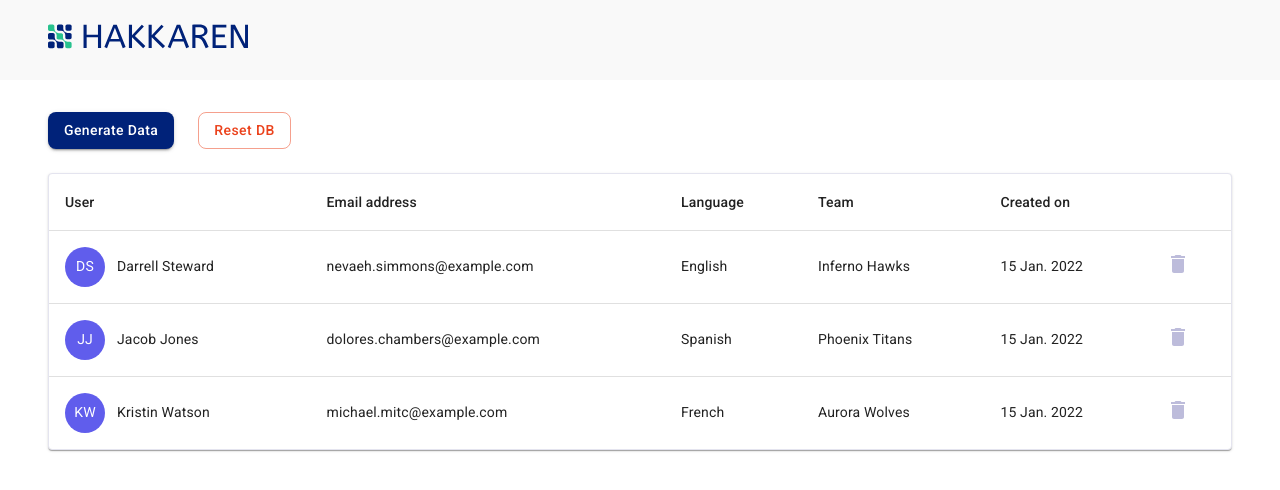
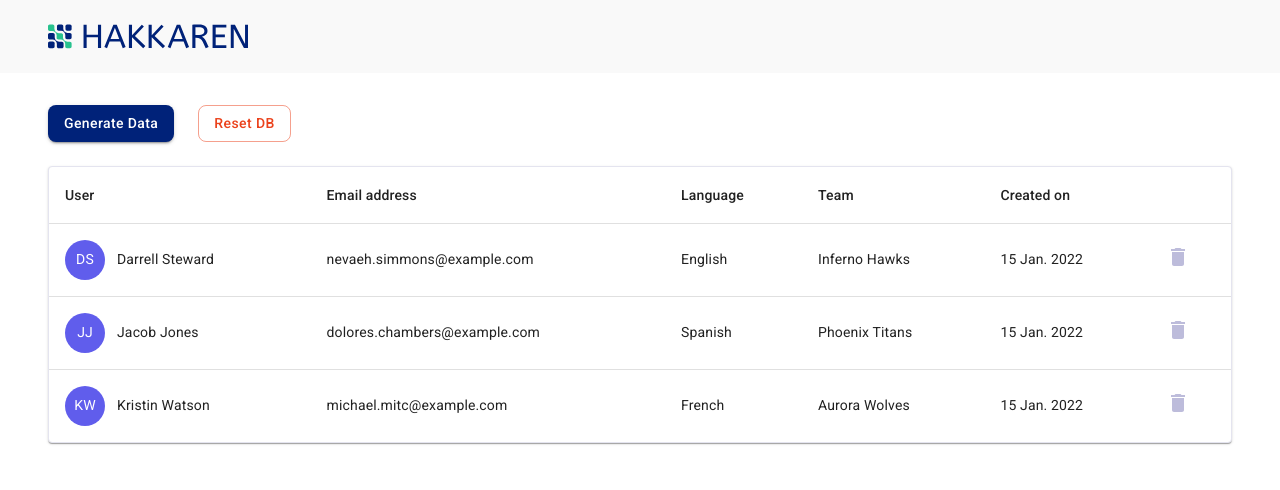
Before and after one commit to marina-chichel/hakkaren-testing-app, a React (Vite) app: page / in a window 1280 px wide. Shown: the top 490 px of the page. Built offline with nearby package versions, Linux system fonts and the light colour scheme.

Commit message:
fix: header

```diff
--- a/src/App.tsx
+++ b/src/App.tsx
@@ -5,7 +5,15 @@ import Users from "./components/Users";
 function App() {
   return (
     <Box>
-      <Box sx={{ py: 3, px: 6, bgcolor: "#F9F9F9" }}>
+      <Box
+        sx={{
+          py: 3,
+          px: 6,
+          bgcolor: "#F9F9F9",
+          display: "flex",
+          alignItems: "center",
+        }}
+      >
         <img src={Logo} />
       </Box>
       <Box sx={{ py: 4, px: 6 }}>
```
